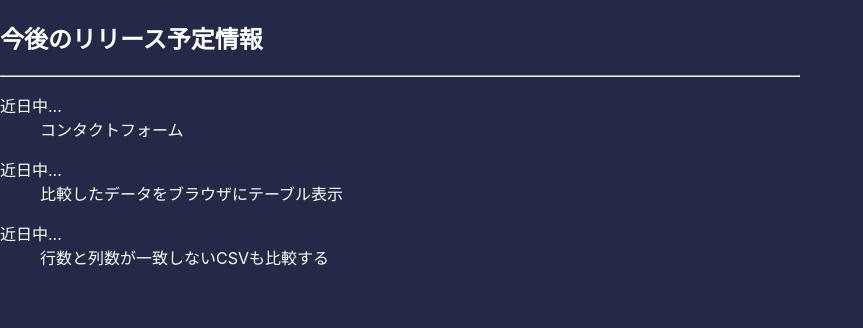
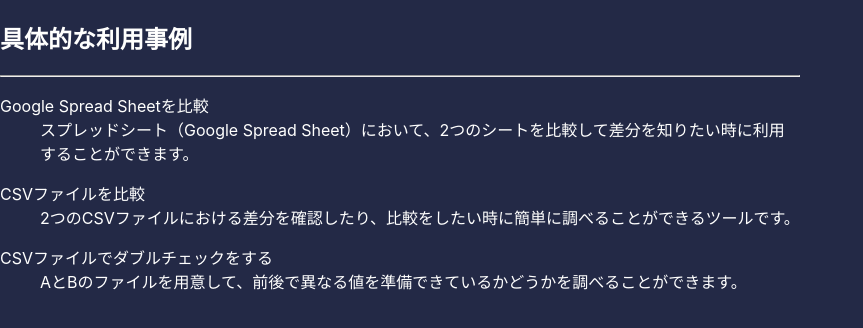
Before and after one commit to mitsu0428/csv-hikakun-prod, a Next.js app: page /components/ReleaseNotification in a window 1280 px wide. Shown: the top 328 px of the page, without its empty margins (0-863 px from the left). Built offline with nearby package versions, Linux system fonts and the light colour scheme; no server answers.

Commit message:
feat 今後の利用事例

```diff
--- a/src/pages/components/ReleaseNotification.tsx
+++ b/src/pages/components/ReleaseNotification.tsx
@@ -4,24 +4,24 @@ import styles from '../../styles/Home.module.css'
 function ReleaseNotification() {
   return (
     <div  className={styles.gridnotification}>
-        <h2>今後のリリース予定情報</h2>
+        <h2>具体的な利用事例</h2>
         <hr />
         <dl>
-            <dt>近日中...</dt>
+            <dt>Google Spread Sheetを比較</dt>
             <dd>
-              コンタクトフォーム
+              スプレッドシート（Google Spread Sheet）において、2つのシートを比較して差分を知りたい時に利用することができます。
             </dd>
         </dl>
         <dl>
-            <dt>近日中...</dt>
+            <dt>CSVファイルを比較</dt>
             <dd>
-              比較したデータをブラウザにテーブル表示
+              2つのCSVファイルにおける差分を確認したり、比較をしたい時に簡単に調べることができるツールです。
             </dd>
         </dl>
         <dl>
-            <dt>近日中...</dt>
+            <dt>CSVファイルでダブルチェックをする</dt>
             <dd>
-              行数と列数が一致しないCSVも比較する
+              AとBのファイルを用意して、前後で異なる値を準備できているかどうかを調べることができます。
             </dd>
         </dl>
     </div>
```
